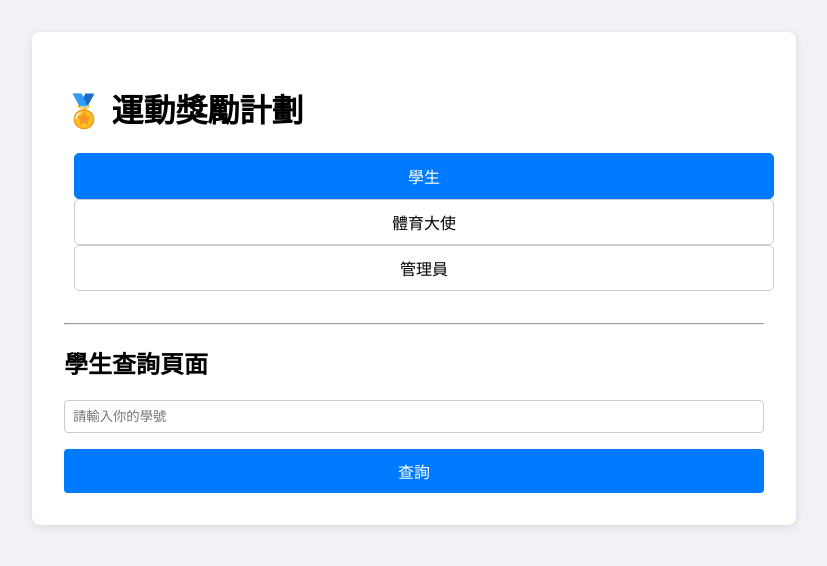
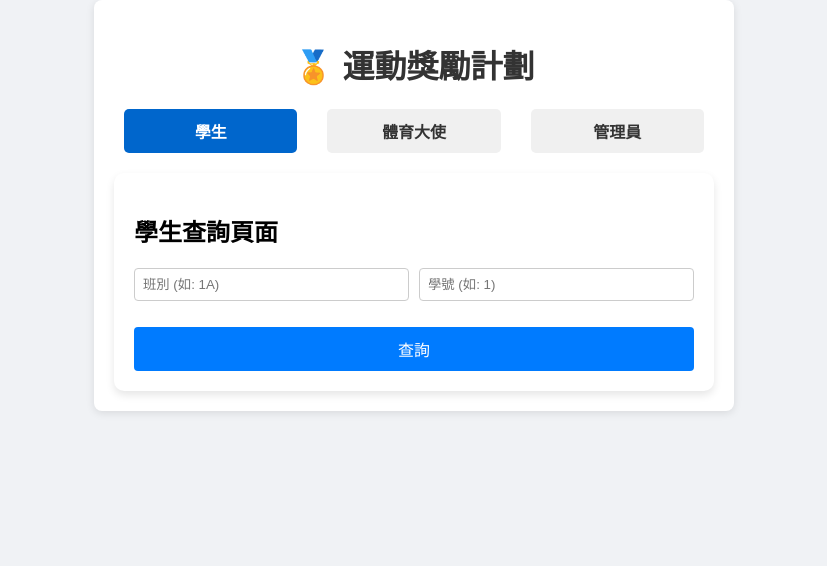
Before and after one commit to ckysams-lab/sports-reward-app, a React (Vite) app: page / in a window 1280 px wide. Shown: the top 566 px of the page, without its empty margins (226-1053 px from the left). Built offline with nearby package versions, Linux system fonts and the light colour scheme.

Commit message:
Update App.jsx

```diff
--- a/src/App.jsx
+++ b/src/App.jsx
@@ -1,10 +1,10 @@
-// 版本 6.0 (穩定前端) - 配合後端改動，改為前端篩選達標學生
 import React, { useState, useEffect } from 'react';
 
 // =================================================================
 // 學生視圖組件
 // =================================================================
 function StudentView() {
+  const [cls, setCls] = useState('');
   const [studentId, setStudentId] = useState('');
   const [studentData, setStudentData] = useState(null);
   const [loading, setLoading] = useState(false);
@@ -12,8 +12,8 @@ function StudentView() {
   const [message, setMessage] = useState('');
 
   const handleSearch = async () => {
-    if (!studentId) {
-      setError('請輸入你的學號');
+    if (!cls.trim() || !studentId.trim()) {
+      setError('請輸入完整的班別及學號');
       return;
     }
     setLoading(true);
@@ -21,8 +21,11 @@ function StudentView() {
     setMessage('');
     setStudentData(null);
     try {
-      const response = await fetch(`/api/students/${studentId}`);
-      if (!response.ok) throw new Error('找不到學生資料');
+      const response = await fetch(`/api/students/${cls.trim()}/${studentId.trim()}`);
+      if (!response.ok) {
+          const errData = await response.json();
+          throw new Error(errData.detail || '找不到學生資料');
+      }
       const data = await response.json();
       setStudentData(data);
     } catch (err) {
@@ -37,7 +40,7 @@ function StudentView() {
      setError('');
      setMessage('');
      try {
-        const response = await fetch(`/api/students/${studentId}/redeem`, { method: 'POST' });
+        const response = await fetch(`/api/students/${cls.trim()}/${studentId.trim()}/redeem`, { method: 'POST' });
         if (!response.ok) {
             const errData = await response.json();
             throw new Error(errData.detail || '兌換失敗');
@@ -55,21 +58,25 @@ function StudentView() {
   return (
     <div>
       <h2>學生查詢頁面</h2>
-      <input type="text" value={studentId} onChange={(e) => setStudentId(e.target.value)} placeholder="請輸入你的學號" />
-      <button onClick={handleSearch} disabled={loading}>{loading ? '查詢中...' : '查詢'}</button>
+      <div style={{ display: 'flex', gap: '10px', marginBottom: '10px' }}>
+          <input type="text" value={cls} onChange={(e) => setCls(e.target.value.toUpperCase())} placeholder="班別 (如: 1A)" style={{ flex: 1 }} />
+          <input type="number" value={studentId} onChange={(e) => setStudentId(e.target.value)} placeholder="學號 (如: 1)" style={{ flex: 1 }} />
+      </div>
+      <button onClick={handleSearch} disabled={loading} style={{ width: '100%' }}>{loading ? '查詢中...' : '查詢'}</button>
+
       {error && <p style={{color: 'red'}}>{error}</p>}
       {message && <p style={{color: 'green'}}>{message}</p>}
       {studentData && (
-        <div className="student-info">
-          <p>你好，<strong>{studentData.name} ({studentData.cls})</strong>！</p>
+        <div className="student-info" style={{ marginTop: '20px', padding: '15px', border: '1px solid #ddd', borderRadius: '8px' }}>
+          <p>你好，<strong>{studentData.name} ({studentData.cls}班 {studentData.id}號)</strong>！</p>
           <p>你目前的出席記錄為: <strong>{studentData.check_in_count}</strong> 次。</p>
           {studentData.check_in_count >= 10 ? (
-            <div>
-              <p style={{color: 'green'}}>恭喜！你可以兌換獎勵！</p>
+            <div style={{ marginTop: '15px' }}>
+              <p style={{color: 'green', fontWeight: 'bold'}}>🎉 恭喜！你可以兌換獎勵！</p>
               <button onClick={handleRedeem} disabled={loading}>{loading ? '處理中...' : '點擊兌換'}</button>
             </div>
           ) : (
-            <p>再集齊 {10 - studentData.check_in_count} 次就可以兌換獎勵了！</p>
+            <p style={{ color: '#555', marginTop: '10px' }}>再集齊 {10 - studentData.check_in_count} 次就可以兌換獎勵了！加油！</p>
           )}
         </div>
       )}
@@ -81,24 +88,27 @@ function StudentView() {
 // 體育大使視圖組件
 // =================================================================
 function AmbassadorView() {
+    const [cls, setCls] = useState('');
     const [studentId, setStudentId] = useState('');
     const [loading, setLoading] = useState(false);
     const [result, setResult] = useState(null);
 
     const handleCheckIn = async () => {
-        if (!studentId) {
-            setResult({error: '請輸入學生學號'});
+        if (!cls.trim() || !studentId.trim()) {
+            setResult({error: '請輸入完整的班別及學號'});
             return;
         }
         setLoading(true);
         setResult(null);
         try {
-            const response = await fetch(`/api/students/${studentId}/check-in`, { method: 'POST' });
+            const response = await fetch(`/api/students/${cls.trim()}/${studentId.trim()}/check-in`, { method: 'POST' });
             const data = await response.json();
             if (!response.ok) throw new Error(data.detail || '簽到失敗');
-            setResult({success: `簽到成功！ ${data.name} 已出席 ${data.check_in_count} 次。`});
+            setResult({success: `✅ 簽到成功！ ${data.name} (${data.cls}) 目前已出席 ${data.check_in_count} 次。`});
+            // 簽到成功後自動清空學號，方便連續簽到
+            setStudentId('');
         } catch (err) {
-            setResult({error: err.message});
+            setResult({error: `❌ 簽到失敗: ${err.message}`});
         } finally {
             setLoading(false);
         }
@@ -107,12 +117,16 @@ function AmbassadorView() {
     return (
         <div>
             <h2>體育大使簽到處</h2>
-            <input type="text" value={studentId} onChange={(e) => setStudentId(e.target.value)} placeholder="請輸入要簽到的學生學號" />
-            <button onClick={handleCheckIn} disabled={loading}>{loading ? '簽到中...' : '確認簽到'}</button>
+            <div style={{ display: 'flex', gap: '10px', marginBottom: '10px' }}>
+                <input type="text" value={cls} onChange={(e) => setCls(e.target.value.toUpperCase())} placeholder="班別 (如: 1A)" style={{ flex: 1 }} />
+                <input type="number" value={studentId} onChange={(e) => setStudentId(e.target.value)} placeholder="學號 (如: 1)" style={{ flex: 1 }} />
+            </div>
+            <button onClick={handleCheckIn} disabled={loading} style={{ width: '100%' }}>{loading ? '簽到處理中...' : '確認簽到'}</button>
+
             {result && (
-                <div className="result">
-                    {result.success && <p style={{color: 'green'}}>{result.success}</p>}
-                    {result.error && <p style={{color: 'red'}}>{result.error}</p>}
+                <div className="result" style={{ marginTop: '20px', padding: '15px', borderRadius: '8px', backgroundColor: result.success ? '#e8f5e9' : '#ffebee' }}>
+                    {result.success && <p style={{color: '#2e7d32', margin: 0, fontWeight: 'bold'}}>{result.success}</p>}
+                    {result.error && <p style={{color: '#c62828', margin: 0, fontWeight: 'bold'}}>{result.error}</p>}
                 </div>
             )}
         </div>
@@ -134,7 +148,6 @@ function AdminView() {
         setLoading(true);
         setUploadError('');
         try {
-            // 呼叫新的 API 接口
             const response = await fetch('/api/all-students');
             if (!response.ok) {
               const errData = await response.json();
@@ -142,8 +155,14 @@ function AdminView() {
             }
             const allStudents = await response.json();
 
-            // 在前端進行篩選
+            // 在前端進行篩選: 找出出席次數大於等於10次的學生
             const qualifiedStudents = allStudents.filter(student => student.check_in_count >= 10);
+
+            // 按照班別和學號排序
+            qualifiedStudents.sort((a, b) => {
+                if (a.cls !== b.cls) return a.cls.localeCompare(b.cls);
+                return parseInt(a.id) - parseInt(b.id);
+            });
 
             setAchievers(qualifiedStudents);
 
@@ -189,7 +208,7 @@ function AdminView() {
                 throw new Error(data.detail || '上傳或處理失敗。');
             }
             setUploadMessage(data.message);
-            fetchData(); // 成功上傳後，調用新的 fetchData 函式來刷新列表
+            fetchData();
         } catch (err) {
             console.error("上傳失敗:", err);
             setUploadError(err.message);
@@ -205,34 +224,40 @@ function AdminView() {
     return (
         <div>
             <h2>管理員後台</h2>
-            <div style={{ padding: '1rem', border: '1px solid #ddd', borderRadius: '5px', marginBottom: '2rem' }}>
-                <h4>
-                    匯入學生名單
-                    <a href="/template.csv" download="students_template.csv" style={{fontSize: '14px', marginLeft: '1rem', fontWeight: 'normal'}}> (下載 CSV 範本)</a>
+            <div style={{ padding: '1rem', border: '1px solid #ddd', borderRadius: '5px', marginBottom: '2rem', backgroundColor: '#f9f9f9' }}>
+                <h4 style={{ marginTop: 0 }}>
+                    📥 匯入學生名單
+                    <a href="/template.csv" download="students_template.csv" style={{fontSize: '14px', marginLeft: '1rem', fontWeight: 'normal', color: '#0066cc'}}> (下載 CSV 範本)</a>
                 </h4>
-                <p>請選擇一個 CSV 檔案。**建議使用 Excel 另存為 "CSV UTF-8" 格式**。</p>
-                <input type="file" accept=".csv" onChange={handleFileChange} disabled={uploading} />
-                <button onClick={handleUpload} disabled={uploading || !file} style={{marginTop: '1rem'}}>{uploading ? '處理中...' : '上傳並匯入'}</button>
-                {uploadMessage && <p style={{color: 'green'}}>{uploadMessage}</p>}
-                {uploadError && <p style={{color: 'red'}}>{uploadError}</p>}
+                <p style={{ fontSize: '14px', color: '#555' }}>請選擇一個 CSV 檔案。系統會自動重新整理資料庫中對應班別與學號的紀錄。</p>
+                <input type="file" accept=".csv" onChange={handleFileChange} disabled={uploading} style={{ marginBottom: '10px' }}/>
+                <button onClick={handleUpload} disabled={uploading || !file} style={{ width: '100%' }}>{uploading ? '處理中...' : '上傳並匯入'}</button>
+                {uploadMessage && <p style={{color: 'green', fontWeight: 'bold', marginTop: '10px'}}>{uploadMessage}</p>}
+                {uploadError && <p style={{color: 'red', fontWeight: 'bold', marginTop: '10px'}}>{uploadError}</p>}
             </div>
-            <h3>已達成獎勵資格名單</h3>
+
+            <h3>🏆 已達成獎勵資格名單 (10次以上)</h3>
             {loading ? <p>載入中...</p> : (
-                <div className="achievers-list">
-                    <table>
+                <div className="achievers-list" style={{ overflowX: 'auto' }}>
+                    <table style={{ width: '100%', borderCollapse: 'collapse', textAlign: 'left' }}>
                         <thead>
-                            <tr><th>學號</th><th>姓名</th><th>班別</th><th>出席次數</th></tr>
+                            <tr style={{ backgroundColor: '#f2f2f2', borderBottom: '2px solid #ddd' }}>
+                                <th style={{ padding: '10px' }}>班別</th>
+                                <th style={{ padding: '10px' }}>學號</th>
+                                <th style={{ padding: '10px' }}>姓名</th>
+                                <th style={{ padding: '10px' }}>出席次數</th>
+                            </tr>
                         </thead>
                         <tbody>
                             {achievers.length > 0 ? achievers.map(s => (
-                                <tr key={s.id}>
-                                    <td>{s.id}</td>
-                                    <td>{s.name}</td>
-                                    <td>{s.cls}</td>
-                                    <td>{s.check_in_count}</td>
+                                <tr key={`${s.cls}-${s.id}`} style={{ borderBottom: '1px solid #eee' }}>
+                                    <td style={{ padding: '10px' }}>{s.cls}</td>
+                                    <td style={{ padding: '10px' }}>{s.id}</td>
+                                    <td style={{ padding: '10px', fontWeight: 'bold' }}>{s.name}</td>
+                                    <td style={{ padding: '10px', color: '#2e7d32', fontWeight: 'bold' }}>{s.check_in_count} 次</td>
                                 </tr>
                             )) : (
-                                <tr><td colSpan="4" style={{textAlign: 'center', padding: '1rem'}}>目前沒有學生達成資格</td></tr>
+                                <tr><td colSpan="4" style={{textAlign: 'center', padding: '20px', color: '#777'}}>目前沒有學生達成資格</td></tr>
                             )}
                         </tbody>
                     </table>
@@ -249,17 +274,32 @@ function App() {
   const [role, setRole] = useState('學生');
 
   return (
-    <div className="App">
-      <h1>🏅 運動獎勵計劃</h1>
-      <div className="role-selector">
-        <button onClick={() => setRole('學生')} className={role === '學生' ? 'active' : ''}>學生</button>
-        <button onClick={() => setRole('體育大使')} className={role === '體育大使' ? 'active' : ''}>體育大使</button>
-        <button onClick={() => setRole('管理員')} className={role === '管理員' ? 'active' : ''}>管理員</button>
+    <div className="App" style={{ maxWidth: '600px', margin: '0 auto', padding: '20px', fontFamily: 'Arial, sans-serif' }}>
+      <h1 style={{ textAlign: 'center', color: '#333' }}>🏅 運動獎勵計劃</h1>
+
+      <div className="role-selector" style={{ display: 'flex', justifyContent: 'center', gap: '10px', marginBottom: '20px' }}>
+        <button
+            onClick={() => setRole('學生')}
+            style={{ flex: 1, padding: '10px', backgroundColor: role === '學生' ? '#0066cc' : '#f0f0f0', color: role === '學生' ? 'white' : '#333', border: 'none', borderRadius: '5px', cursor: 'pointer', fontWeight: 'bold' }}>
+            學生
+        </button>
+        <button
+            onClick={() => setRole('體育大使')}
+            style={{ flex: 1, padding: '10px', backgroundColor: role === '體育大使' ? '#0066cc' : '#f0f0f0', color: role === '體育大使' ? 'white' : '#333', border: 'none', borderRadius: '5px', cursor: 'pointer', fontWeight: 'bold' }}>
+            體育大使
+        </button>
+        <button
+            onClick={() => setRole('管理員')}
+            style={{ flex: 1, padding: '10px', backgroundColor: role === '管理員' ? '#0066cc' : '#f0f0f0', color: role === '管理員' ? 'white' : '#333', border: 'none', borderRadius: '5px', cursor: 'pointer', fontWeight: 'bold' }}>
+            管理員
+        </button>
       </div>
-      <hr />
-      {role === '學生' && <StudentView />}
-      {role === '體育大使' && <AmbassadorView />}
-      {role === '管理員' && <AdminView />}
+
+      <div style={{ backgroundColor: 'white', padding: '20px', borderRadius: '10px', boxShadow: '0 4px 8px rgba(0,0,0,0.1)' }}>
+          {role === '學生' && <StudentView />}
+          {role === '體育大使' && <AmbassadorView />}
+          {role === '管理員' && <AdminView />}
+      </div>
     </div>
   );
 }
```
